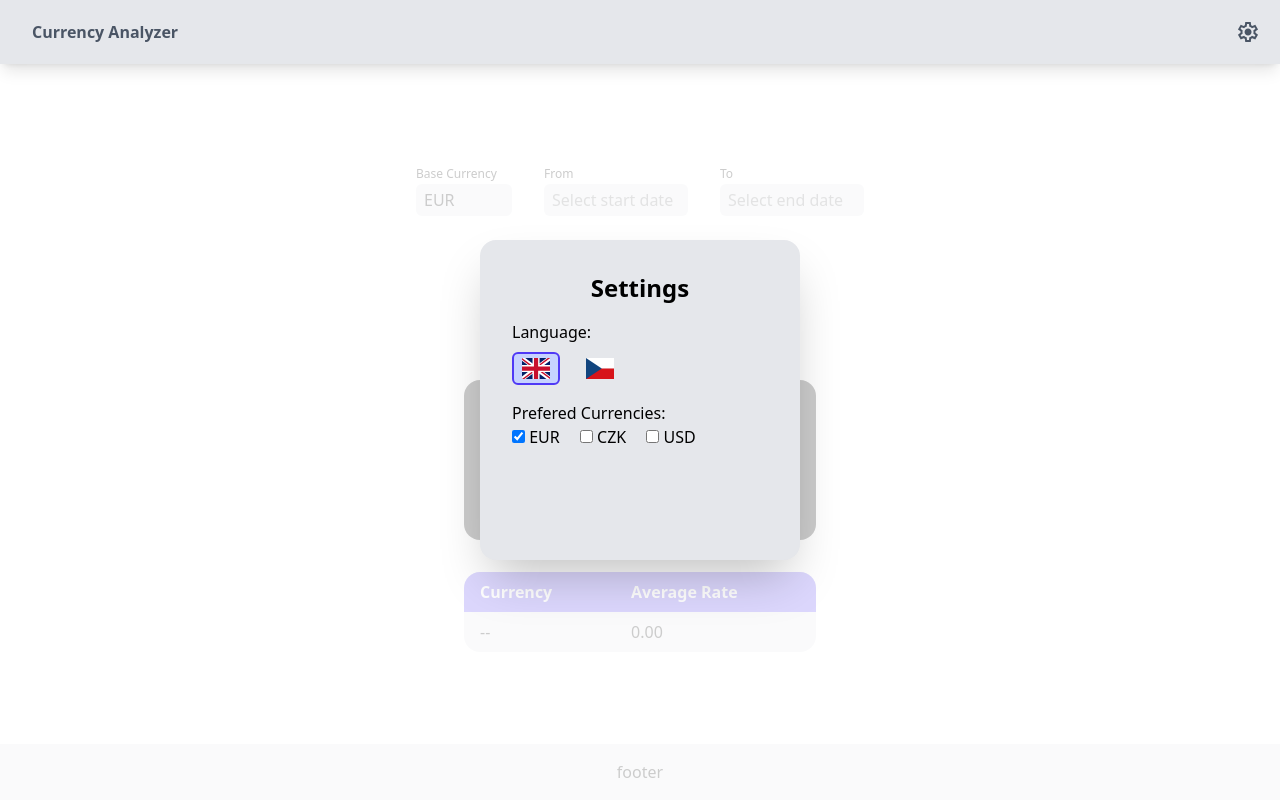
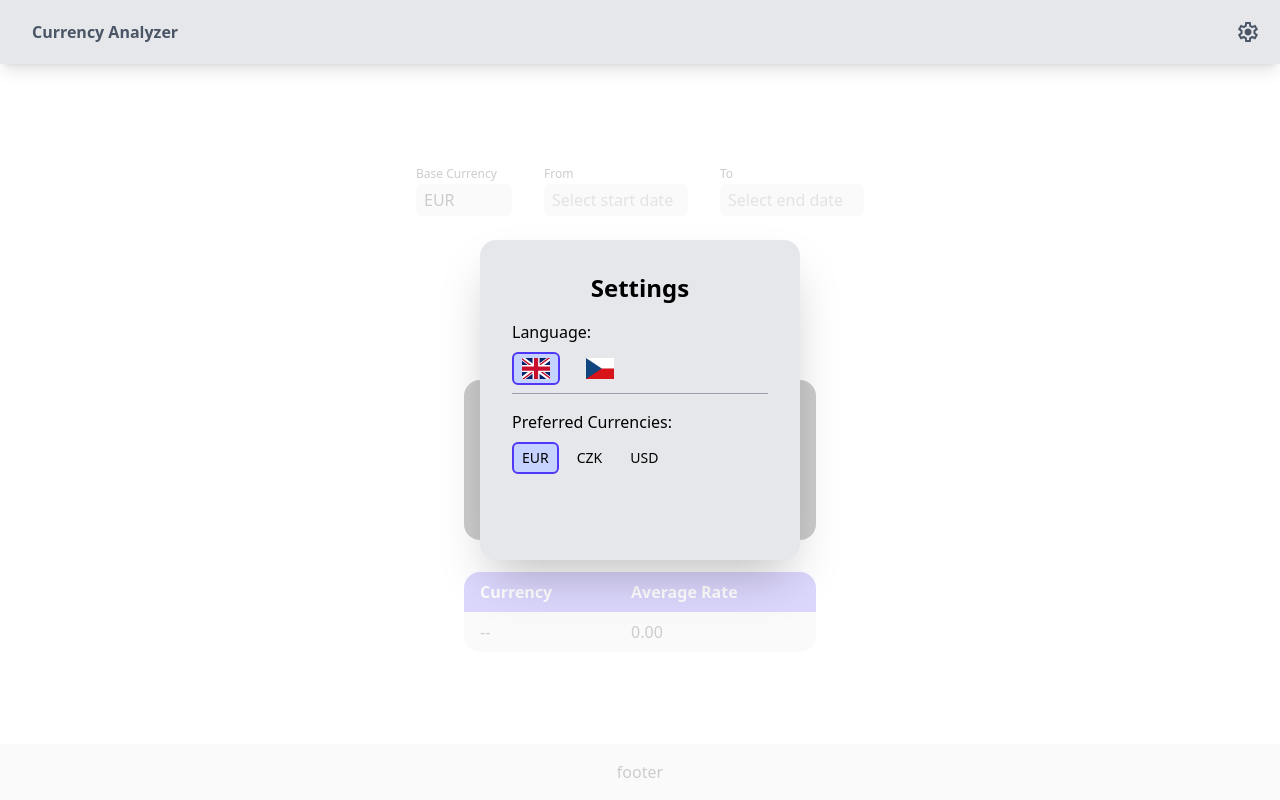
Before and after one commit to Matej-Prikryl/MTI_STIN_CurrencyAnalyzer, a plain HTML site: page frontend/index.html in a window 1280 px wide. Drawn offline with nearby package versions, Linux system fonts and the light colour scheme.

Commit message:
Preferred Currencies Selector Styling

```diff
--- a/frontend/index.html
+++ b/frontend/index.html
@@ -28,7 +28,7 @@
             class="w-screen h-screen bg-white/80 absolute top-0 z-2 items-center justify-center flex">
             <div class="bg-gray-200 w-80 h-80 z-3 p-8 rounded-2xl shadow-2xl">
                 <h1 data-i18n="settings" class="text-center font-semibold text-2xl mb-4">Settings</h1>
-                <div>
+                <div class="border-b border-gray-400 pb-2">
                     <p data-i18n="language" class="mb-2">Language:</p>
                     <div class="lang-select flex gap-4">
                         <input type="radio" id="english" name="language" value="en" checked>
@@ -42,13 +42,15 @@
                     </div>
                 </div>
                 <div class="mt-4">
-                    <p data-i18n="prefered-currencies">Prefered Currencies:</p>
+                    <p data-i18n="preferred-currencies" class="mb-2">Preferred Currencies:</p>
+                    <div class="preferred-currencies-selector flex gap-2">
                         <input type="checkbox" id="eur" name="currency" value="EUR" checked>
                         <label for="eur">EUR</label>
                         <input type="checkbox" id="czk" name="currency" value="CZK" class="ml-4">
                         <label for="czk">CZK</label>
                         <input type="checkbox" id="usd" name="currency" value="USD" class="ml-4">
                         <label for="usd">USD</label>
+                    </div>
                 </div>
             </div>
         </div>
--- a/frontend/style/input.css
+++ b/frontend/style/input.css
@@ -73,6 +73,18 @@
     .lang-select input {
         @apply hidden;
     }
+
+    .preferred-currencies-selector label {
+        @apply cursor-pointer px-2 py-1 rounded-md border-2 border-transparent hover:border-gray-400 text-sm;
+    }
+
+    .preferred-currencies-selector input:checked + label {
+        @apply border-indigo-600 bg-indigo-200;
+    }
+
+    .preferred-currencies-selector input {
+        @apply hidden;
+    }
 }
 
 .flatpickr-calendar {
```
Also changed, not shown: frontend/style/output.css. Lines whose indentation alone changed are shown as unchanged.
